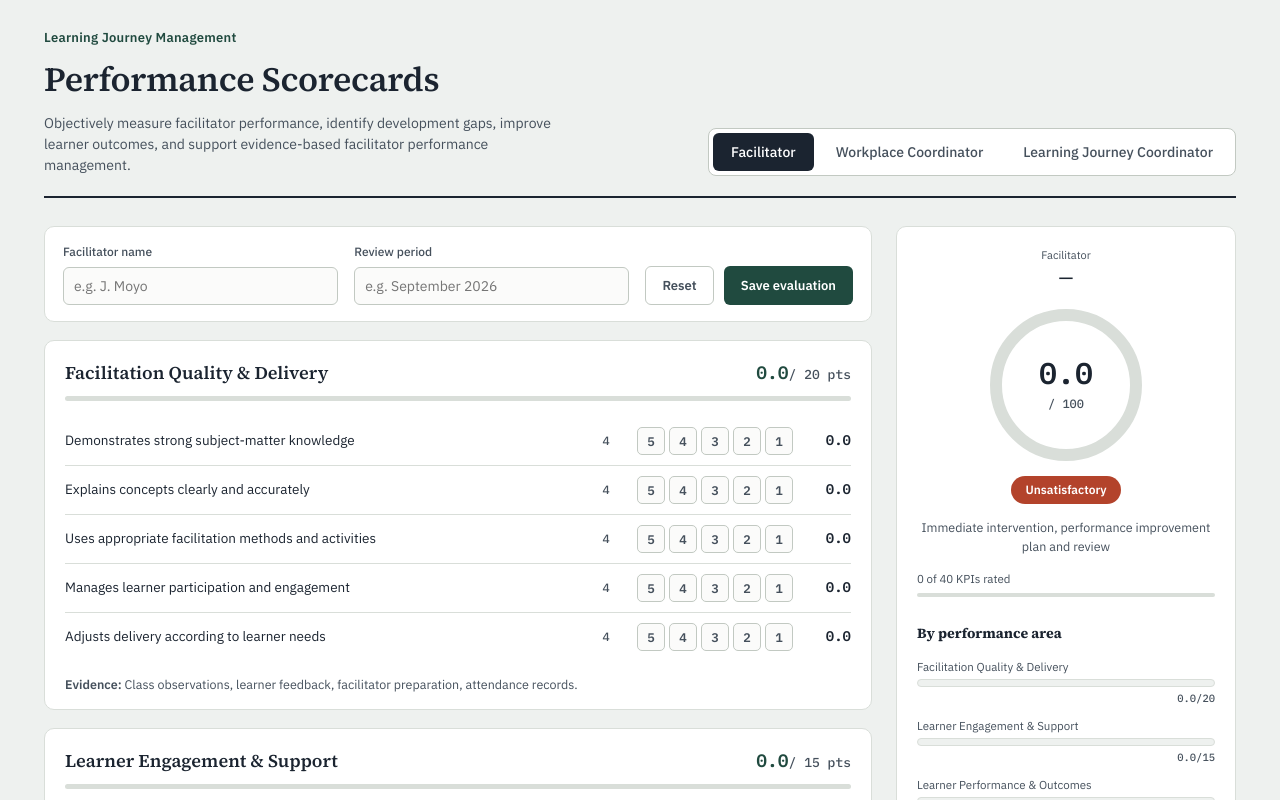
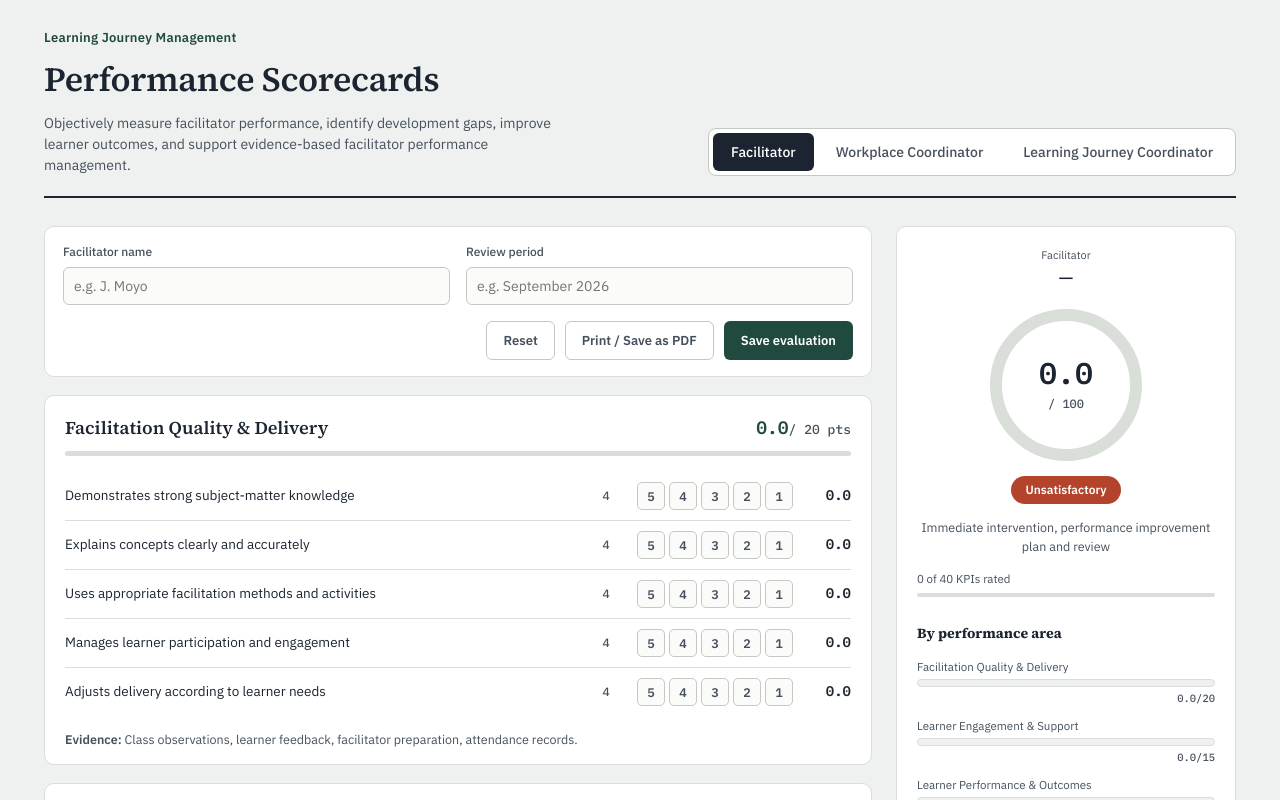
Before and after one commit to Iceyma02/Learnershup-performance-scorecards, a React (Vite) app: page / in a window 1280 px wide. Shown: the top 800 px of the page. Built offline with nearby package versions, Linux system fonts and the light colour scheme.

Commit message:
Update ScorecardView.jsx

```diff
--- a/src/components/ScorecardView.jsx
+++ b/src/components/ScorecardView.jsx
@@ -2,6 +2,7 @@ import { useEffect, useState } from "react";
 import CategoryCard from "./CategoryCard.jsx";
 import OverviewPanel from "./OverviewPanel.jsx";
 import EvaluationHistory from "./EvaluationHistory.jsx";
+import PrintableReport from "./PrintableReport.jsx";
 import { overallScore, classificationFor } from "../utils/calculations.js";
 import { loadHistory, saveHistory } from "../utils/storage.js";
 
@@ -55,9 +56,13 @@ export default function ScorecardView({ scorecard }) {
     saveHistory(scorecard.id, next);
   }
 
+  function handlePrint() {
+    window.print();
+  }
+
   return (
     <div className="scorecard-view">
-      <div className="scorecard-view__main">
+      <div className="scorecard-view__main no-print">
         <div className="ident-bar">
           <label>
             <span>{scorecard.evalueeLabel} name</span>
@@ -81,6 +86,9 @@ export default function ScorecardView({ scorecard }) {
             <button type="button" className="btn-secondary" onClick={handleReset}>
               Reset
             </button>
+            <button type="button" className="btn-secondary" onClick={handlePrint}>
+              Print / Save as PDF
+            </button>
             <button type="button" className="btn-primary" onClick={handleSave}>
               Save evaluation
             </button>
@@ -98,7 +106,7 @@ export default function ScorecardView({ scorecard }) {
         ))}
       </div>
 
-      <div className="scorecard-view__side">
+      <div className="scorecard-view__side no-print">
         <OverviewPanel
           scorecard={scorecard}
           ratings={ratings}
@@ -107,10 +115,17 @@ export default function ScorecardView({ scorecard }) {
         />
       </div>
 
-      <div className="scorecard-view__history">
+      <div className="scorecard-view__history no-print">
         <h4>Saved evaluations</h4>
         <EvaluationHistory history={history} onLoad={handleLoad} onDelete={handleDelete} />
       </div>
+
+      <PrintableReport
+        scorecard={scorecard}
+        ratings={ratings}
+        evaluee={evaluee}
+        period={period}
+      />
     </div>
   );
 }
```
